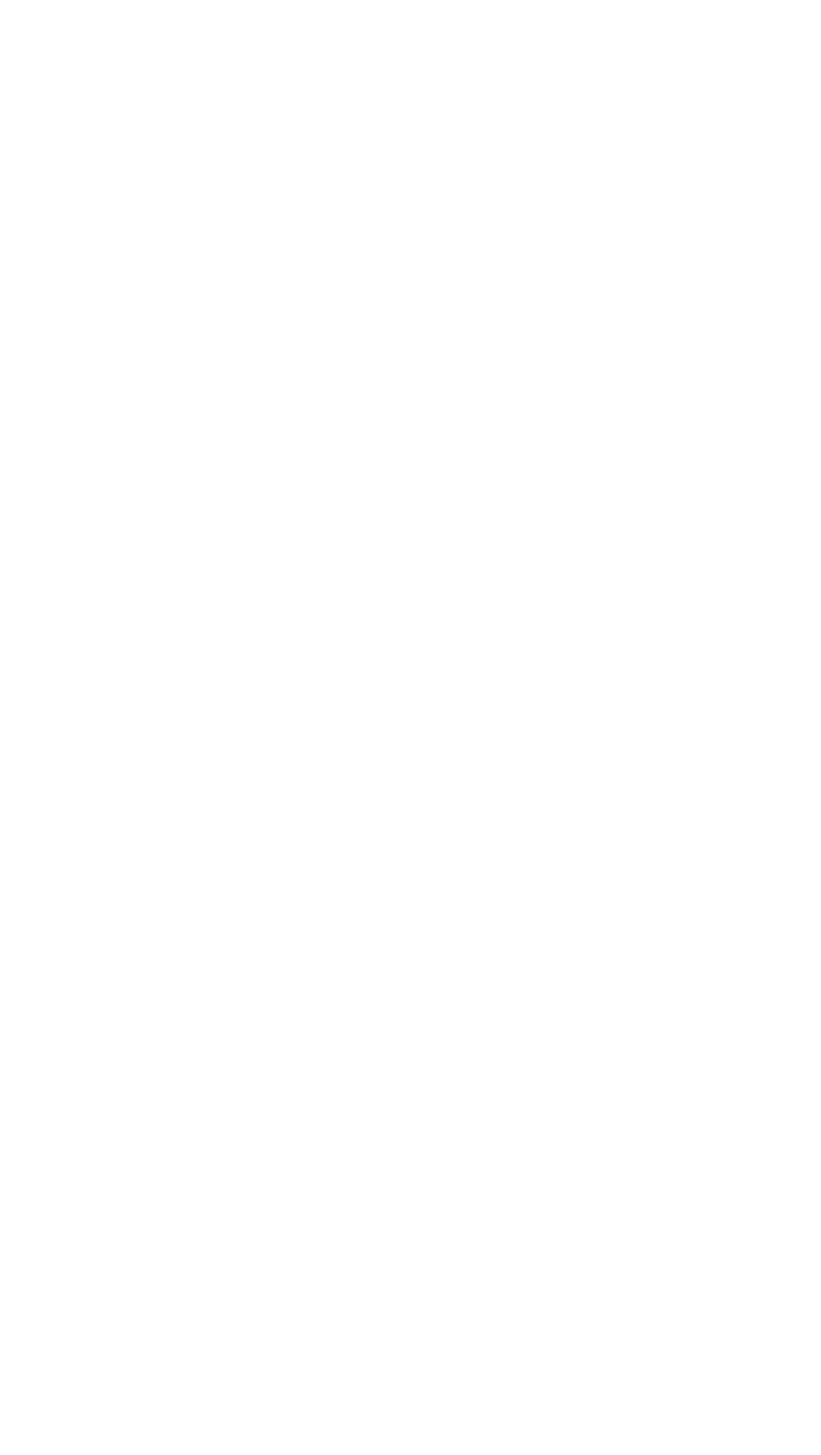
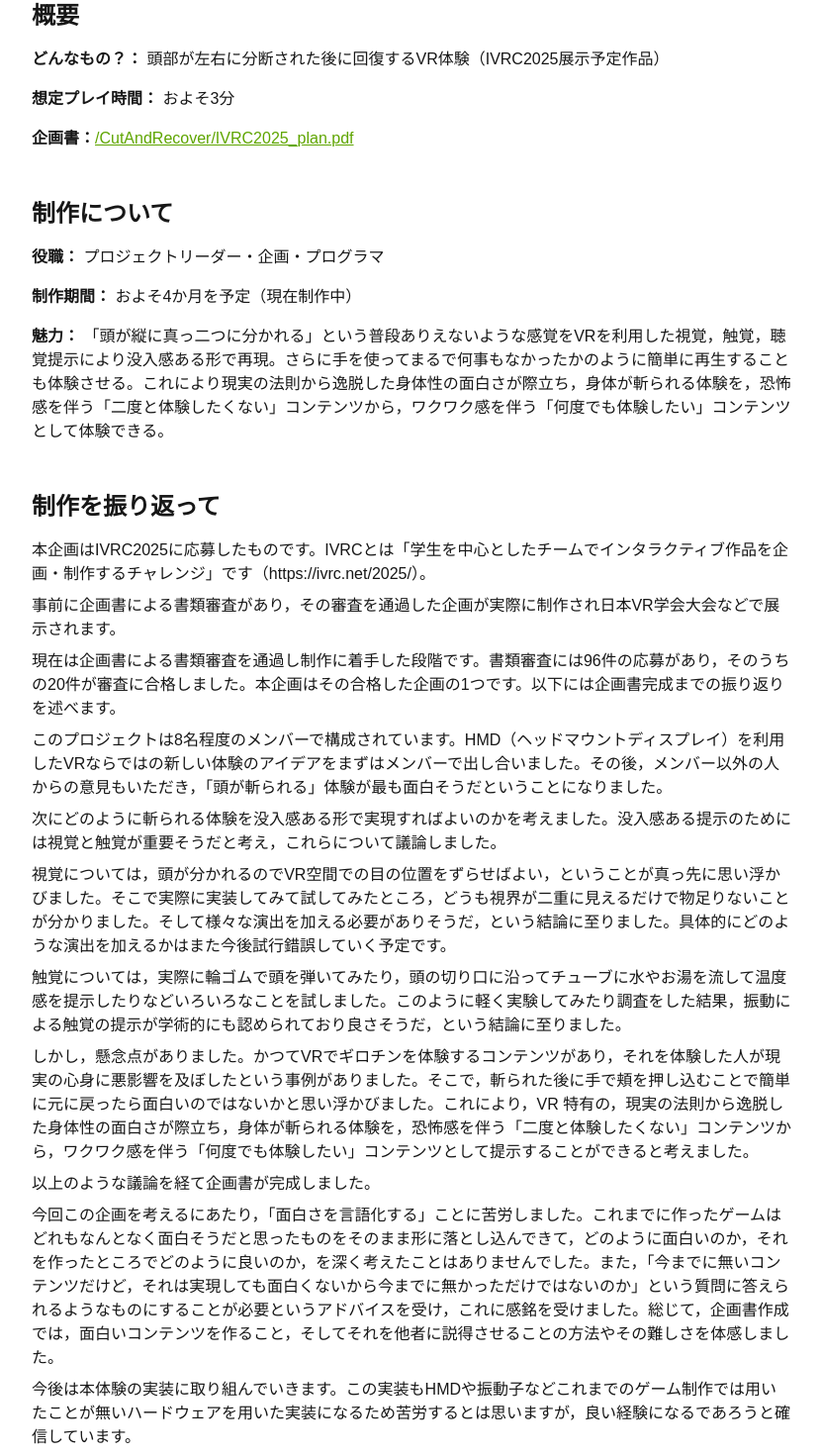
Before and after one commit to Yugo0716/Portfolio, a Next.js app: page /works/CutAndRecover in a window 1280 px wide. Before the commit this address had no page. Shown: the part 634-2104 px from the top of the page at 99% size, without its empty margins (224-1054 px from the left). Before the commit the page ends 800 px from the top, so only its background shows below. Built offline with nearby package versions, Linux system fonts and the light colour scheme.

Commit message:
IVRC追加

```diff
--- a/src/app/data/worksData.ts
+++ b/src/app/data/worksData.ts
@@ -101,6 +101,7 @@ export const worksData = [
       譜面制作にあたり，プレイヤーが直感的に叩けるような譜面配置にすることはもちろんですが，私が担当した楽曲は，ストーリーにおいて，魔物の群れと戦う場面でプレイする楽曲であることと，この楽曲はそれ以前に魔物と戦った場面での楽曲のアレンジであったためそのことも意識して制作しました。
       例えば，序盤のイントロの場面では，群れが押し寄せてくることをイメージして，単純な4分の配置のハイスピード（音符が流れてくる速さ）を徐々に速くする演出を付けたり，楽曲全体において16分を連続で叩く部分を複数個所に配置したりしました。16分の配置は，楽曲において実際に音が鳴っていない箇所もありますが，この配置をする際にはプレイヤーにとって違和感が無いような配置になっているかにかなり注意を払いました。また，楽曲後半に入ったあたりの比較的落ち着いた個所では，左・中・右の3つのレーンを移動して叩くという独自のゲームシステムを生かし，リズムが取りやすい4分の配置にしつつ，左右に何度もレーンを移動させるような配置にすることで，複数の魔物が個々に襲ってくるようなイメージで忙しさを感じさせるような設計にしました。
       リズムゲームの譜面制作は初めての経験でしたが貴重な経験でした。`,
+      link: 'https://micomprocedure.com/works/242',
       thumb: '/Grandioso/Grandioso.png',
       screenshots: [
         '/Grandioso/Grandioso1.png',
@@ -109,5 +110,30 @@ export const worksData = [
         '/Grandioso/Grandioso4.png',
         '/Grandioso/Grandioso5.png',
       ],
+    },
+    {
+      id: 'CutAndRecover',
+      title:'豆|頁：なんかきられてももどるやつ（企画段階）',
+      desc: '頭部が左右に分断された後に回復するVR体験（IVRC2025展示予定作品）',
+      playtime: 'およそ3分',
+      period: 'およそ4か月を予定（現在制作中）',
+      job: 'プロジェクトリーダー・企画・プログラマ',
+      point: '「頭が縦に真っ二つに分かれる」という普段ありえないような感覚をVRを利用した視覚，触覚，聴覚提示により没入感ある形で再現。さらに手を使ってまるで何事もなかったかのように簡単に再生することも体験させる。これにより現実の法則から逸脱した身体性の面白さが際立ち，身体が斬られる体験を，恐怖感を伴う「二度と体験したくない」コンテンツから，ワクワク感を伴う「何度でも体験したい」コンテンツとして体験できる。',
+      comment: `本企画はIVRC2025に応募したものです。IVRCとは「学生を中心としたチームでインタラクティブ作品を企画・制作するチャレンジ」です（https://ivrc.net/2025/）。
+      事前に企画書による書類審査があり，その審査を通過した企画が実際に制作され日本VR学会大会などで展示されます。
+      現在は企画書による書類審査を通過し制作に着手した段階です。書類審査には96件の応募があり，そのうちの20件が審査に合格しました。本企画はその合格した企画の1つです。以下には企画書完成までの振り返りを述べます。
+      このプロジェクトは8名程度のメンバーで構成されています。HMD（ヘッドマウントディスプレイ）を利用したVRならではの新しい体験のアイデアをまずはメンバーで出し合いました。その後，メンバー以外の人からの意見もいただき，「頭が斬られる」体験が最も面白そうだということになりました。
+      次にどのように斬られる体験を没入感ある形で実現すればよいのかを考えました。没入感ある提示のためには視覚と触覚が重要そうだと考え，これらについて議論しました。
+      視覚については，頭が分かれるのでVR空間での目の位置をずらせばよい，ということが真っ先に思い浮かびました。そこで実際に実装してみて試してみたところ，どうも視界が二重に見えるだけで物足りないことが分かりました。そして様々な演出を加える必要がありそうだ，という結論に至りました。具体的にどのような演出を加えるかはまた今後試行錯誤していく予定です。
+      触覚については，実際に輪ゴムで頭を弾いてみたり，頭の切り口に沿ってチューブに水やお湯を流して温度感を提示したりなどいろいろなことを試しました。このように軽く実験してみたり調査をした結果，振動による触覚の提示が学術的にも認められており良さそうだ，という結論に至りました。
+      しかし，懸念点がありました。かつてVRでギロチンを体験するコンテンツがあり，それを体験した人が現実の心身に悪影響を及ぼしたという事例がありました。そこで，斬られた後に手で頬を押し込むことで簡単に元に戻ったら面白いのではないかと思い浮かびました。これにより，VR 特有の，現実の法則から逸脱した身体性の面白さが際立ち，身体が斬られる体験を，恐怖感を伴う「二度と体験したくない」コンテンツから，ワクワク感を伴う「何度でも体験したい」コンテンツとして提示することができると考えました。
+      以上のような議論を経て企画書が完成しました。
+      今回この企画を考えるにあたり，「面白さを言語化する」ことに苦労しました。これまでに作ったゲームはどれもなんとなく面白そうだと思ったものをそのまま形に落とし込んできて，どのように面白いのか，それを作ったところでどのように良いのか，を深く考えたことはありませんでした。また，「今までに無いコンテンツだけど，それは実現しても面白くないから今までに無かっただけではないのか」という質問に答えられるようなものにすることが必要というアドバイスを受け，これに感銘を受けました。総じて，企画書作成では，面白いコンテンツを作ること，そしてそれを他者に説得させることの方法やその難しさを体感しました。
+      今後は本体験の実装に取り組んでいきます。この実装もHMDや振動子などこれまでのゲーム制作では用いたことが無いハードウェアを用いた実装になるため苦労するとは思いますが，良い経験になるであろうと確信しています。`,
+      thumb: '/CutAndRecover/CutAndRecover.png',
+      screenshots: [
+        '/CutAndRecover/CutAndRecover.png',
+      ],
+      pdf: '/CutAndRecover/IVRC2025_plan.pdf'
     }
 ];
--- a/src/app/works/[id]/page.tsx
+++ b/src/app/works/[id]/page.tsx
@@ -64,6 +64,19 @@ export default function WorkDetailPage(promise: { params: Promise<{ id: string }
         {work.github &&
           <p><strong>GitHubリンク (Releasesからビルドファイルをダウンロードできます)：</strong> <a href={work.github} className="text-lime-600 underline" target="_blank" rel="noopener noreferrer">{work.github}</a></p>
         }
+        {work.link && (
+        <p>
+          <strong>ダウンロードページリンク（サークルのホームページに移動します）：</strong>{' '}
+          <a
+            href={work.link}
+            className="text-lime-600 underline"
+            target="_blank"
+            rel="noopener noreferrer"
+          >
+            {work.link}
+          </a>
+        </p>
+      )}
 
         {work.unityroom && (
         <p>
@@ -78,6 +91,20 @@ export default function WorkDetailPage(promise: { params: Promise<{ id: string }
           </a>
         </p>
       )}
+
+      {work.pdf &&
+        <p><strong>企画書：</strong>{''}
+        <a
+            href={work.pdf}
+            className="text-lime-600 underline"
+            target="_blank"
+            rel="noopener noreferrer"
+          >
+            {work.pdf}
+          </a>
+        </p>
+      }
+
       {work.tools &&
         <p><strong>開発ツール：</strong> {work.tools}</p>
       }
```
Also changed, not shown: public/CutAndRecover/CutAndRecover.png (added), 1 other file (tests, documents, lock files or other folders).
